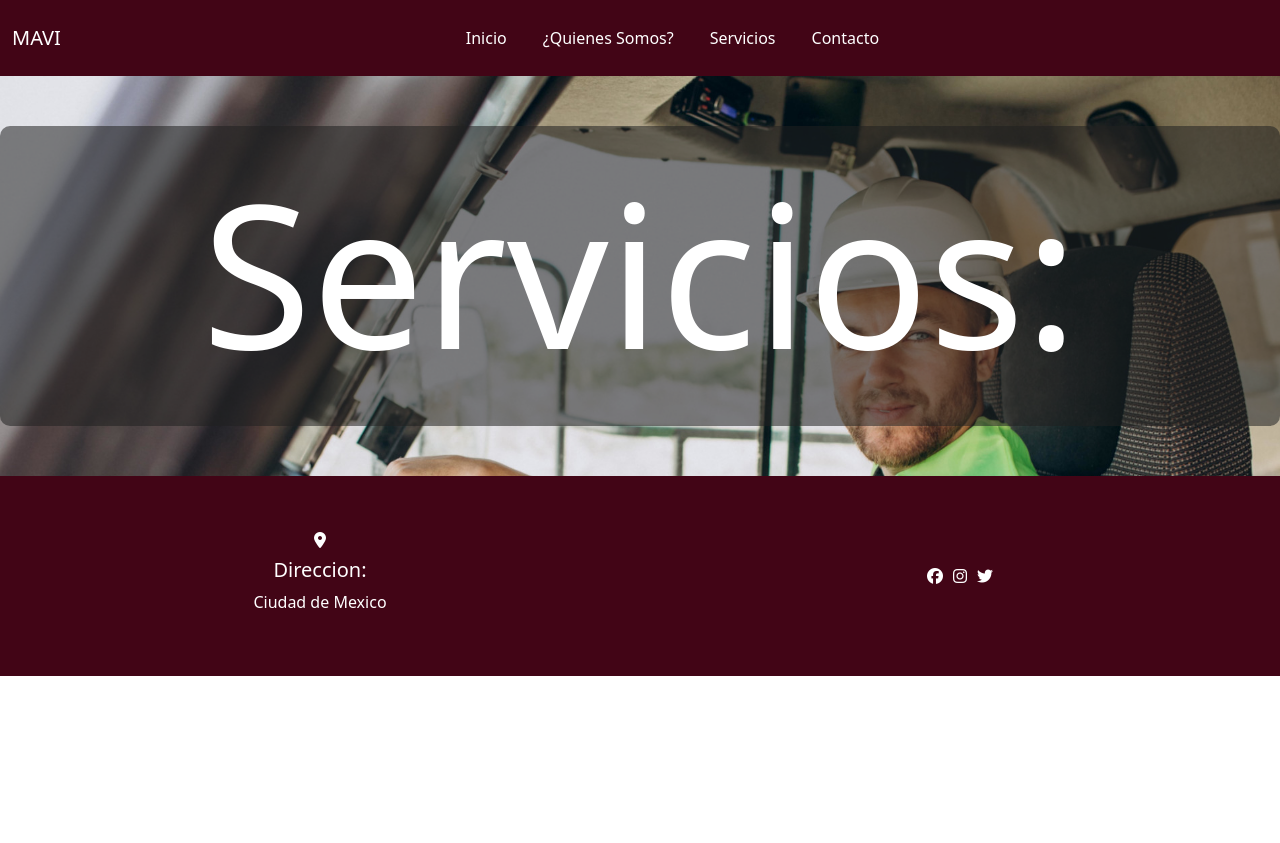
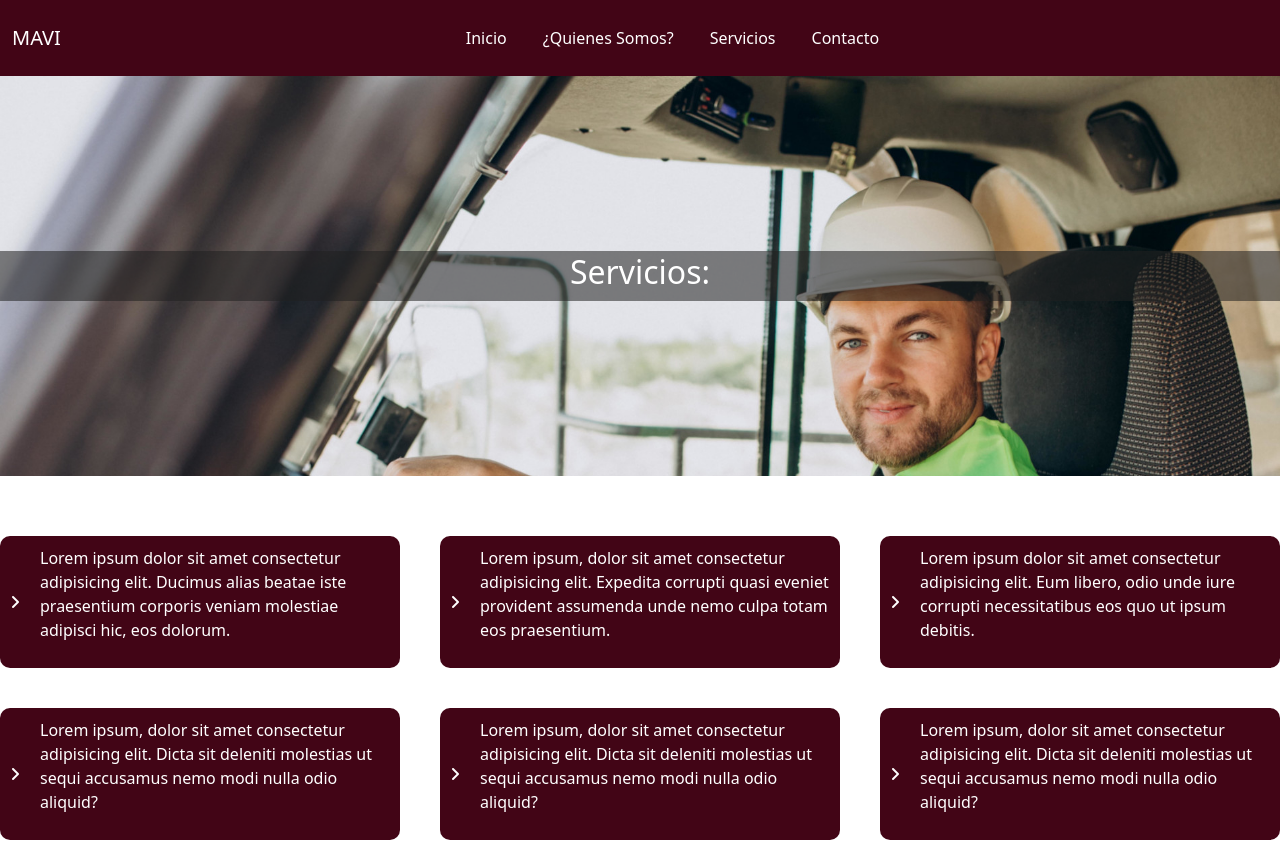
Before and after one commit to TenienteDan195/Tarea-sas2, a website: page assets/pages/servicios.html in a window 1280 px wide. Shown: the top 843 px of the page. Before the commit the page ends 800 px from the top, so only its background shows below. Drawn offline with nearby package versions, Linux system fonts and the light colour scheme.

Commit message:
casi se termina

```diff
--- a/assets/pages/servicios.html
+++ b/assets/pages/servicios.html
@@ -24,7 +24,7 @@
                     <a class="nav-link active" aria-current="page" href="../../index.html">Inicio</a>
                   </li>
                   <li class="nav-item">
-                    <a class="nav-link" href="../assets/pages/quienessomos.html">¿Quienes Somos?</a>
+                    <a class="nav-link" href="../pages/quienessomos.html">¿Quienes Somos?</a>
                   </li>
                   <li class="nav-item">
                     <a class="nav-link" href="../assets/pages/servicios.html">Servicios</a>
@@ -46,12 +46,30 @@
             </div>
             <div class="list-serv">
                 <div class="list">
-                    <div class="lista"></div>
-                    <div class="lista"></div>
-                    <div class="lista"></div>
-                    <div class="lista"></div>
-                    <div class="lista"></div>
-                    <div class="lista"></div>
+                    <div class="lista">
+                      <i class="fa-solid fa-angle-right"></i>
+                      <p>Lorem ipsum dolor sit amet consectetur adipisicing elit. Ducimus alias beatae iste praesentium corporis veniam molestiae adipisci hic, eos dolorum.</p>
+                    </div>
+                    <div class="lista">
+                      <i class="fa-solid fa-angle-right"></i>
+                      <p>Lorem ipsum, dolor sit amet consectetur adipisicing elit. Expedita corrupti quasi eveniet provident assumenda unde nemo culpa totam eos praesentium.</p>
+                    </div>
+                    <div class="lista">
+                      <i class="fa-solid fa-angle-right"></i>
+                      <p>Lorem ipsum dolor sit amet consectetur adipisicing elit. Eum libero, odio unde iure corrupti necessitatibus eos quo ut ipsum debitis.</p>
+                    </div>
+                    <div class="lista">
+                      <i class="fa-solid fa-angle-right"></i>
+                      <p>Lorem ipsum, dolor sit amet consectetur adipisicing elit. Dicta sit deleniti molestias ut sequi accusamus nemo modi nulla odio aliquid?</p>
+                    </div>
+                    <div class="lista">
+                      <i class="fa-solid fa-angle-right"></i>
+                      <p>Lorem ipsum, dolor sit amet consectetur adipisicing elit. Dicta sit deleniti molestias ut sequi accusamus nemo modi nulla odio aliquid?</p>
+                    </div>
+                    <div class="lista">
+                      <i class="fa-solid fa-angle-right"></i>
+                      <p>Lorem ipsum, dolor sit amet consectetur adipisicing elit. Dicta sit deleniti molestias ut sequi accusamus nemo modi nulla odio aliquid?</p>
+                    </div>
                 </div>
             </div>
         </div>
--- a/assets/scss/style.scss
+++ b/assets/scss/style.scss
@@ -250,7 +250,6 @@
             h4{
                 color: $colorBlanco;
                 font-size: xx-large;
-                font-size: 200px;
                 text-align: center;
                 transition: all 1s;
             }
@@ -261,10 +260,9 @@
         .opacity{
             background-color: $colorRelleno;
             background-size: cover;
-            border-radius: 10px;
             position: absolute;
             width:  100%;
-            height: 300px;
+            height: 50px;
             opacity: 54%;
         }
         .background{
@@ -277,3 +275,46 @@
         }
     }
 }
+
+.list-serv{
+    margin-top: 60px;
+    margin-bottom: 60px;
+    display: flex;
+    justify-content: center;
+    align-items: center;
+    .list{
+        display: flex;
+        justify-content: center;
+        flex-wrap: wrap;
+        gap: 40px;
+        .lista{
+            display: flex;
+            justify-content: center;
+            align-items: center;
+            padding: 10px;
+            gap: 10px;
+            width: 400px;
+            background-color: #420516;
+            border-radius: 10px;
+            transition: all 0.5s;
+            p{
+                color: #ffffff;
+            }
+            i{
+                display: flex;
+                margin-right: 10px;
+                color: #ffffff;
+            }
+        }
+
+        .lista:hover{
+            background-color: #FB9300;
+            i{
+                color: #420516;
+            }
+            p{
+                color: #420516;
+            }
+        }
+    }
+}
```
Also changed, not shown: assets/css/style.css.
